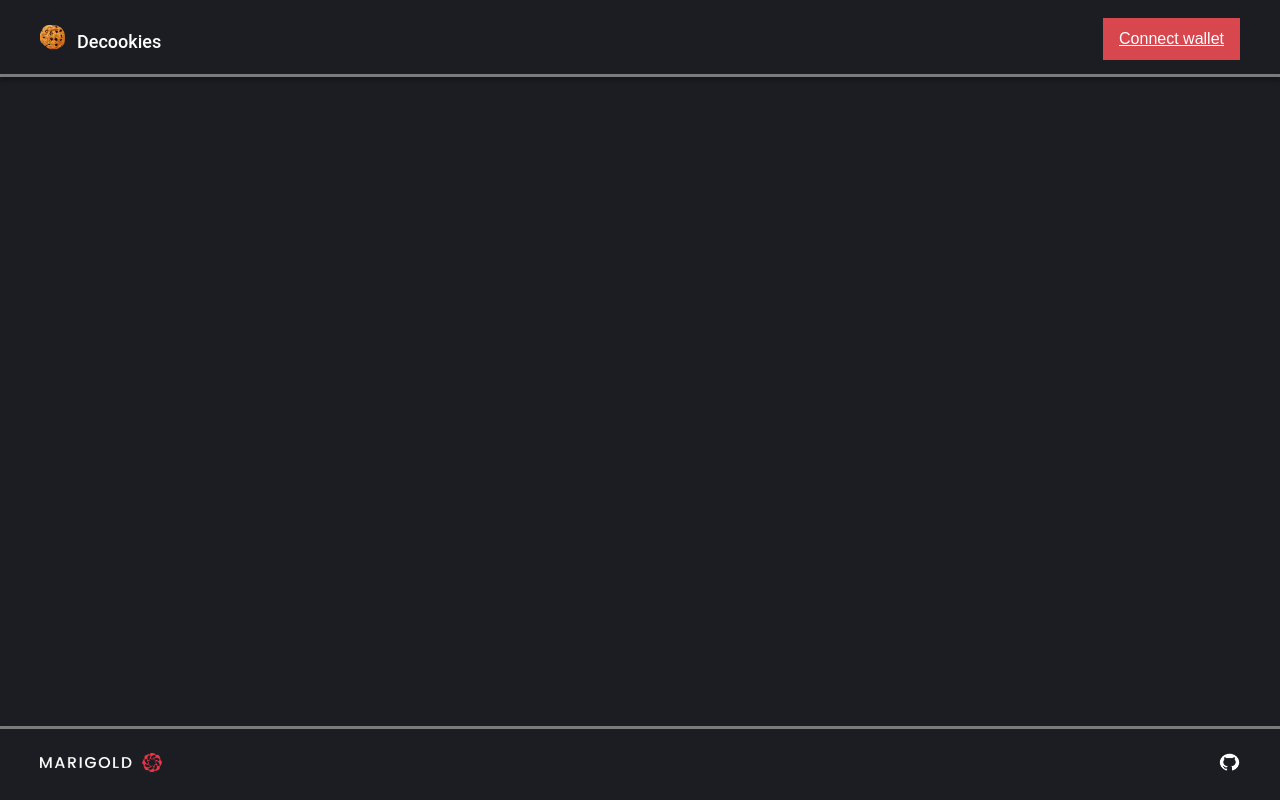
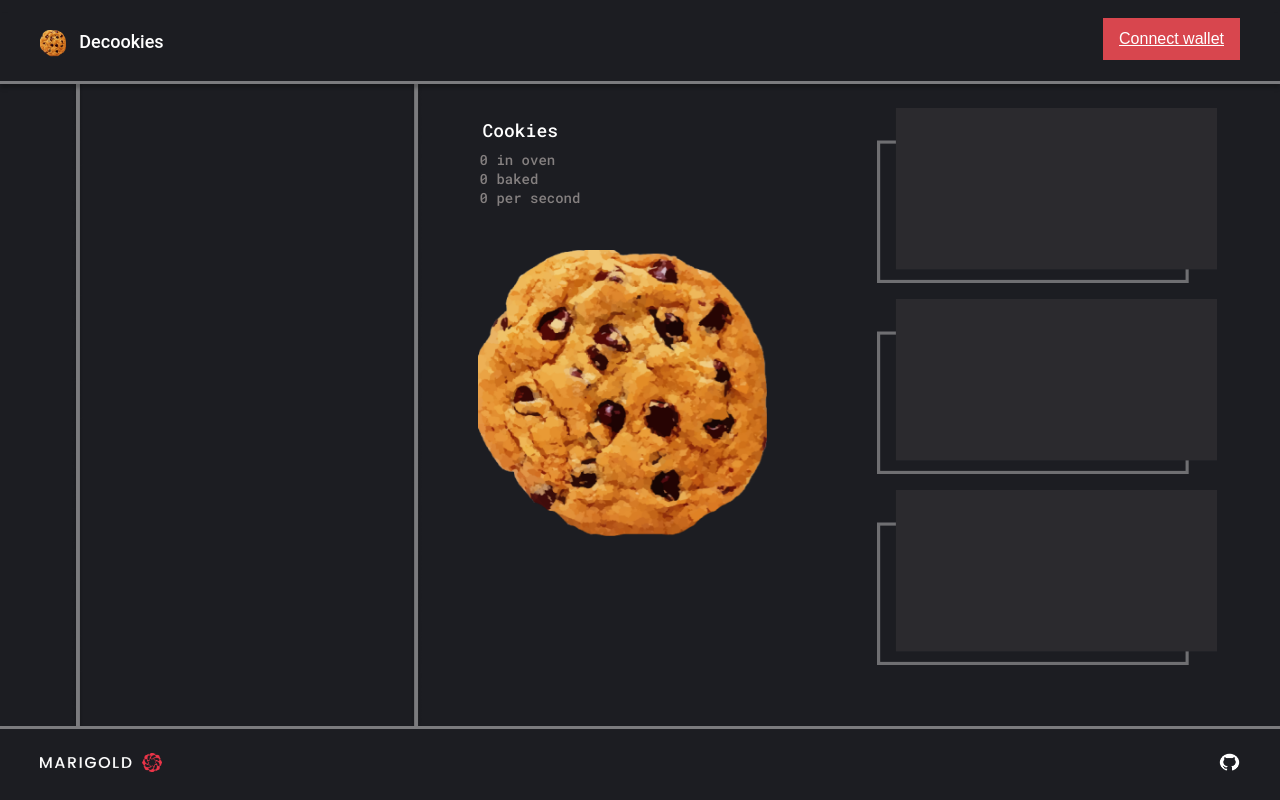
Before and after one commit to marigold-dev/decookies, a React app: page / in a window 1280 px wide. Built offline with nearby package versions, Linux system fonts and the light colour scheme.

Commit message:
Add desktop layout in game page

```diff
--- a/src/components/buttons/cookie.css
+++ /dev/null
@@ -1,5 +0,0 @@
-.CookieBtn {
-  height: 30vmin;
-  pointer-events: none;
-  padding: 0 50px;
-}
--- a/src/components/buttons/cookie.tsx
+++ b/src/components/buttons/cookie.tsx
@@ -1,5 +1,4 @@
 import cookie from '../../../resources/images/cookie.png';
-import "./cookie.css";
 
 interface Props {
     onClick: React.MouseEventHandler<HTMLButtonElement>,
@@ -9,5 +8,5 @@ interface Props {
 export const CookieButton: React.FC<Props> = ({ onClick, disabled }) =>
     <button
         onClick={onClick} disabled={disabled}  >
-        <img src={cookie} className="CookieBtn" alt="logo" />
+        <img src={cookie} className="cookieBtn" alt="logo" />
     </button>
--- a/src/components/counters/cookie.tsx
+++ b/src/components/counters/cookie.tsx
@@ -5,9 +5,9 @@ interface Props {
 
 export const CookieCounter: React.FC<Props> = ({ value, cps }) => <>
     <div className="cookiesCounter">
-        Baked cookies: {value.toString()}
+    {value.toString()} baked
     </div>
     <div className="cpsCounter">
-        Cookies per second: {cps.toString()}
+    {cps.toString()} per second
     </div>
 </>
--- /dev/null
+++ b/src/components/game/container.ts
@@ -0,0 +1,62 @@
+import styled from "styled-components";
+import left from '../../../resources/images/left-bg.png';
+
+const GameContainer = styled.div`
+    display: grid;
+    grid-template-columns: 1fr 1fr;
+    font-family: 'Roboto Mono', monospace;
+    @media (min-width: 900px) {
+            &.container {
+            grid-template-columns: 1fr 1fr 1fr;
+            grid-gap: 10px;
+        }
+        section {
+            &.middle {
+                color: white;
+                text-align: center;
+                p {
+                    text-align:left;
+                    font-size: 18px;
+                    padding-left: 2.8em;
+                }
+                .cookieText {
+                    color:#858080;
+                    text-align:left;
+                    margin-top: -10px;
+                    padding: 0 0 3em 0;
+                    font-size: 14px;
+                    padding-left: 3.4em;
+
+                }
+                .cookieBtn {
+                    height: 37vmin;
+                    pointer-events: none;
+                    animation: animate 7s linear infinite;
+                }
+            }
+            &.right {
+                display:flex;
+                flex-direction:column;
+            }
+            &.left {
+                width: 350px;
+                margin: -1.7em 0 -6em 4em;
+                background-image: url(${left});
+                background-size: cover;
+                background-position: center;
+                background-repeat: no-repeat;
+                overflow-x: hidden;
+                overflow-y: scroll;
+            }
+        }
+    }
+    @keyframes animate {
+        0% {
+            transform: rotate(0deg);
+        }
+        100% {
+        transform: rotate(360deg);
+        }
+    }
+`;
+export default GameContainer
--- /dev/null
+++ b/src/components/game/item.ts
@@ -0,0 +1,13 @@
+import styled from "styled-components";
+import item from '../../../resources/images/info-bg.png';
+
+const Item = styled.div`
+        width: 450px;
+        height: 175px;
+        background-image: url(${item});
+        background-size: contain;
+        background-position: center;
+        margin: 0.5em 0;
+        background-repeat: no-repeat;
+`;
+export default Item
--- a/src/components/header.tsx
+++ b/src/components/header.tsx
@@ -29,8 +29,8 @@ a {
 }
 
 img {
-    padding: 1.5vh 1.5vh 3vh 5vh;
-    height: 3.2vh;
+    padding: 2.2vh 1.7vh 3vh 5vh;
+    height: 3.3vh;
 }
 `;
 
--- a/src/components/rules.ts
+++ b/src/components/rules.ts
@@ -156,7 +156,7 @@ const RulesContainer = styled.div`
         100% {
             transform:rotate(0deg);
         }
-}
+    }
 
 `;
 export default RulesContainer
--- a/src/pages/game.tsx
+++ b/src/pages/game.tsx
@@ -31,7 +31,9 @@ import * as human from 'human-crypto-keys'
 import { getKeyPair, stringToHex } from '../store/utils';
 import { leaderBoard } from '../store/vmTypes';
 import Button from '../components/buttons/button';
-import HeaderButton from '../components/buttons/headerButton';
+import HeaderButton from '../components/game/headerButton';
+import GameContainer from '../components/game/container';
+import Item from '../components/game/item';
 
 export let nodeUri: string;
 export let nickName: string;
@@ -223,6 +225,22 @@ export const Game = () => {
             <Button className="desktopButton" onClick={handleBeaconConnection}>Connect wallet</Button>
             <button className="mobileButton"><img src={menu}/></button>
         </HeaderButton>
+        <GameContainer className="container">
+            <section className="left"></section>
+            <section className="middle">
+            <p>Cookies</p>
+            <div className="cookieText">
+                <ToolCounter value={gameState.cookiesInOven} /> <label htmlFor="cursor_cost"> in oven </label>
+                <CookieCounter value={gameState.cookieBaker.cookies} cps={gameState.cookieBaker.passiveCPS} />
+            </div>
+            <CookieButton disabled={gameState.wallet === null} onClick={handleCookieClick} />
+            </section>
+            <section className="right">
+                <Item></Item>
+                <Item></Item>
+                <Item></Item>
+            </section>
+        </GameContainer>
         {/* <div>
             <label>
                 Nickname:
@@ -237,12 +255,6 @@ export const Game = () => {
             <label hidden={!latestState.current.publicAddress}>
                 Hello {latestState.current.publicAddress}
             </label>
-        </div>
-        <CookieButton disabled={gameState.wallet === null} onClick={handleCookieClick} />
-        <div>
-            <label htmlFor="cursor_cost"> Cookies in oven: </label>
-            <ToolCounter value={gameState.cookiesInOven} />
-            <CookieCounter value={gameState.cookieBaker.cookies} cps={gameState.cookieBaker.passiveCPS} />
         </div>
         <div className='content'>
             <div className='wrapper'>
```
Also changed, not shown: resources/images/info-bg.png (added), resources/images/left-bg.png (added), src/components/game/headerButton.ts (renamed from src/components/buttons/headerButton.ts).
